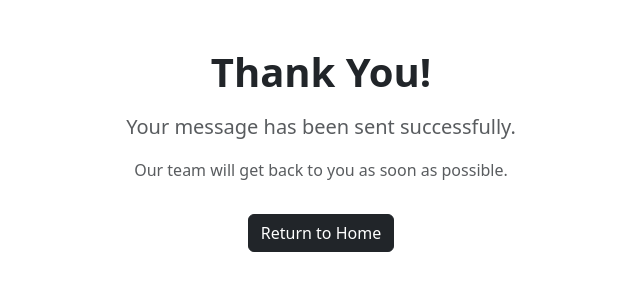
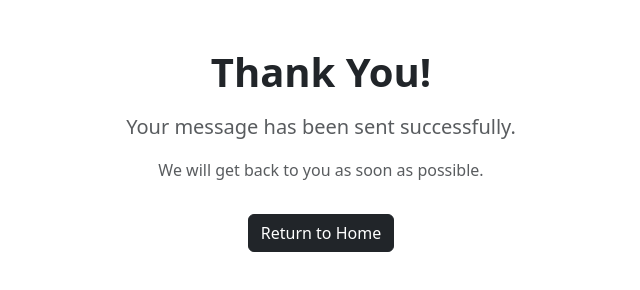
Before and after one commit to Brillytech/rohi-portal, an Eleventy site: page src/thank-you.html in a window 1280 px wide. Shown: the full height of the page, 319-959 px from the left. Built offline with nearby package versions, Linux system fonts and the light colour scheme; Eleventy itself is replaced by a stand-in of ours; files that its build step writes are made by us from their sources.

```diff
--- a/src/thank-you.html
+++ b/src/thank-you.html
@@ -22,7 +22,7 @@ Your message has been sent successfully.
 </p>
 
 <p class="text-muted">
-Our team will get back to you as soon as possible.
+We will get back to you as soon as possible.
 </p>
 
 <a href="/" class="btn btn-dark mt-3">
```
